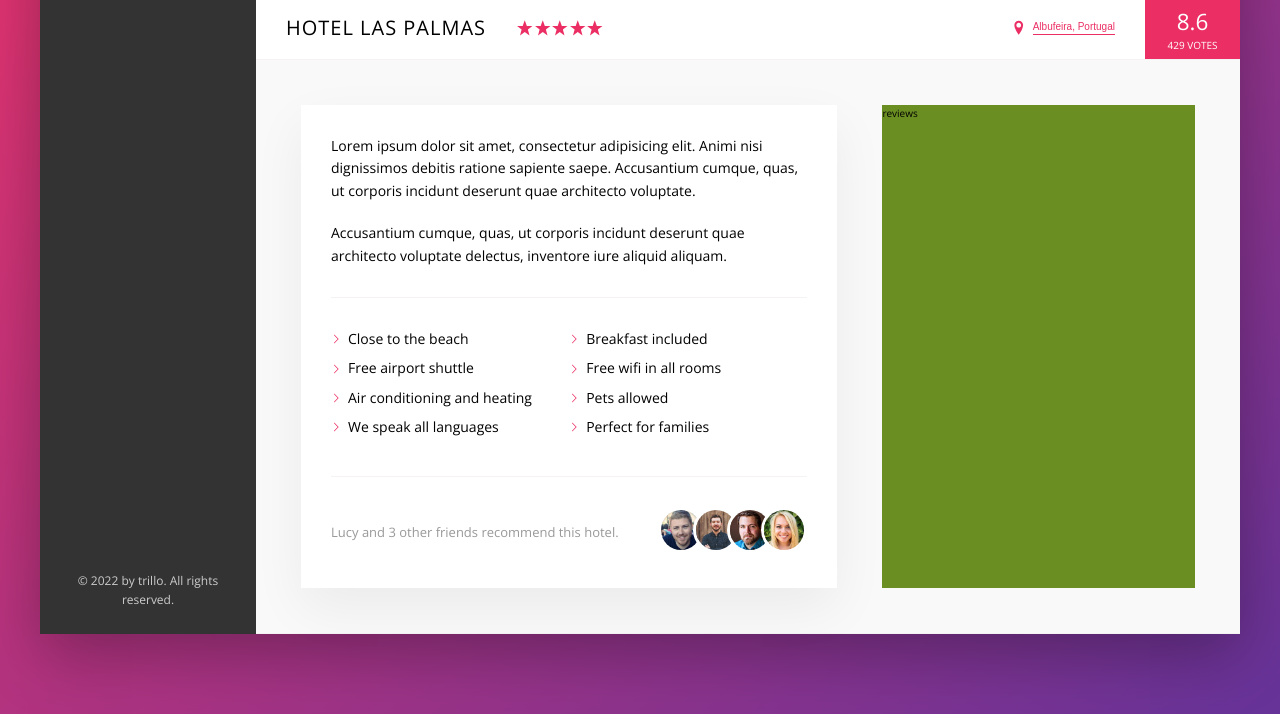
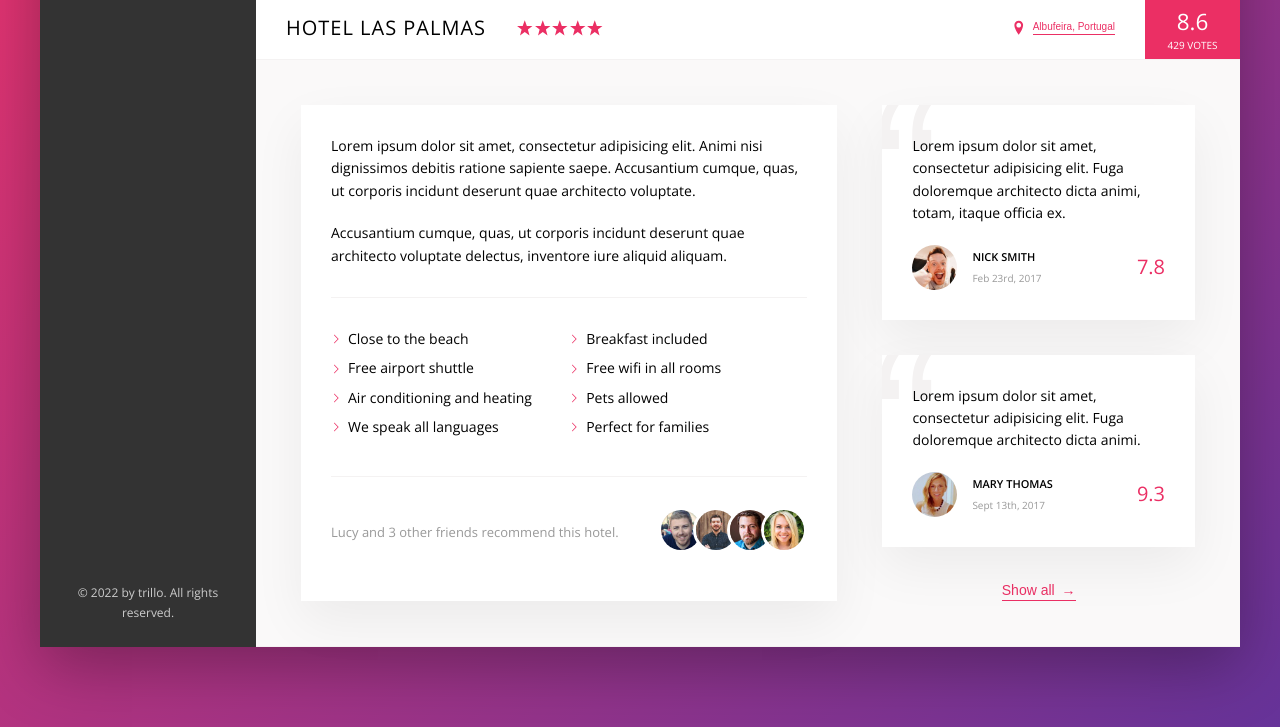
Before and after one commit to kabirolawore/trillo-app, a website: page index.html in a window 1280 px wide. Shown: the part 538-1265 px from the top of the page. Drawn offline with nearby package versions, Linux system fonts and the light colour scheme.

Commit message:
Started code for user review section

```diff
--- a/index.html
+++ b/index.html
@@ -214,7 +214,49 @@
                 </div>
               </div>
             </div>
-            <div class="user-reviews">reviews</div>
+
+            <div class="user-reviews">
+              <figure class="review">
+                <blockquote class="review__text">
+                  Lorem ipsum dolor sit amet, consectetur adipisicing elit. Fuga
+                  doloremque architecto dicta animi, totam, itaque officia ex.
+                </blockquote>
+                <figcaption class="review__user">
+                  <img
+                    src="img/user-1.jpg"
+                    alt="User 1"
+                    class="review__photo"
+                  />
+                  <div class="review__user-box">
+                    <p class="review__user-name">Nick Smith</p>
+                    <p class="review__user-date">Feb 23rd, 2017</p>
+                  </div>
+                  <div class="review__rating">7.8</div>
+                </figcaption>
+              </figure>
+
+              <figure class="review">
+                <blockquote class="review__text">
+                  Lorem ipsum dolor sit amet, consectetur adipisicing elit. Fuga
+                  doloremque architecto dicta animi.
+                </blockquote>
+                <figcaption class="review__user">
+                  <img
+                    src="img/user-2.jpg"
+                    alt="User 2"
+                    class="review__photo"
+                  />
+                  <div class="review__user-box">
+                    <p class="review__user-name">Mary Thomas</p>
+                    <p class="review__user-date">Sept 13th, 2017</p>
+                  </div>
+                  <div class="review__rating">9.3</div>
+                </figcaption>
+              </figure>
+
+              <button class="btn-inline">Show all <span>&rarr;</span></button>
+            </div>
+            <!--  -->
           </div>
         </main>
       </div>
--- a/sass/_components.scss
+++ b/sass/_components.scss
@@ -289,8 +289,17 @@
   cursor: pointer;
   transition: all 0.2s;
 
+  & span {
+    margin-left: 3px;
+    animation: margin-left 0.2s;
+  }
+
   &:hover {
     color: var(--color-grey-dark-1);
+
+    span {
+      margin-left: 8px;
+    }
   }
 
   &:focus {
@@ -393,3 +402,71 @@
     }
   }
 }
+
+/////////////////////////////////////////
+// Reviews
+
+.review {
+  //
+  position: relative;
+  background-color: #fff;
+  box-shadow: var(--shadow-light);
+  padding: 3rem;
+  margin-bottom: 3.5rem;
+  overflow: hidden;
+
+  //
+  &__text {
+    position: relative;
+    margin-bottom: 2rem;
+    z-index: 10;
+  }
+
+  &__user {
+    display: flex;
+    align-items: center;
+  }
+
+  &__photo {
+    height: 4.5rem;
+    width: 4.5rem;
+    border-radius: 50%;
+
+    margin-right: 1.5rem;
+  }
+
+  &__user-box {
+    margin-right: auto;
+  }
+
+  &__user-name {
+    font-weight: 600;
+    font-size: 1.1rem;
+    text-transform: uppercase;
+    margin-bottom: 0.4rem;
+  }
+
+  &__user-date {
+    color: var(--color-grey-dark-3);
+    font-size: 1rem;
+  }
+
+  &__rating {
+    color: var(--color-primary);
+    font-size: 2rem;
+    // font-weight: 300;
+  }
+
+  &::before {
+    content: "\201C";
+    position: absolute;
+    top: -3.2rem;
+    left: -1rem;
+    line-height: 1;
+    font-size: 20rem;
+    color: var(--color-grey-light-2);
+    font-family: sans-serif;
+
+    z-index: 1;
+  }
+}
--- a/sass/_layout.scss
+++ b/sass/_layout.scss
@@ -38,6 +38,7 @@
 }
 
 .detail {
+  font-size: 1.4rem;
   display: flex;
   padding: 4.5rem;
   background-color: var(--color-grey-light-1);
@@ -45,7 +46,7 @@
 }
 
 .description {
-  font-size: 1.4rem;
+  // font-size: 1.4rem;
   background-color: #fff;
   box-shadow: var(--shadow-light);
 
@@ -55,6 +56,10 @@
 }
 
 .user-reviews {
-  background-color: olivedrab;
+  // background-color: olivedrab;
   flex: 1;
+
+  display: flex;
+  flex-direction: column;
+  align-items: center;
 }
```
Also changed, not shown: css/style.css.
